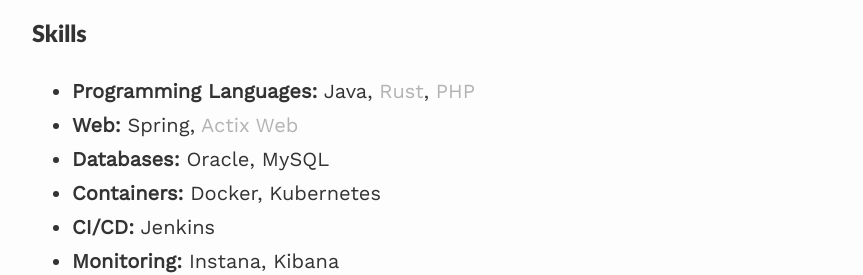
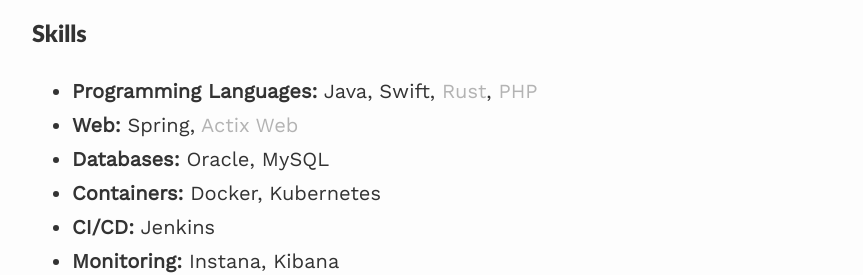
Before and after one commit to ngmmartins/ngmmartins.github.io, a Jekyll site: the page built from _pages/cv.md, in a window 1280 px wide. Shown: the part 453-728 px from the top of the page, without its empty margins (208-1071 px from the left). Built offline with Jekyll 4.4.1, drawn with Linux system fonts in a browser that asks for light colours; nearby versions of some CDN libraries.

Commit message:
updating skills

```diff
--- a/_pages/cv.md
+++ b/_pages/cv.md
@@ -19,7 +19,7 @@ This is a short version of my curriculum. You can find the complete PDF [here](C
 </pre>
 
 ### Skills ###
-- **Programming Languages:** Java, <span style="color:#b3b3b3">Rust</span>, <span style="color:#b3b3b3">PHP</span>
+- **Programming Languages:** Java, Swift, <span style="color:#b3b3b3">Rust</span>, <span style="color:#b3b3b3">PHP</span>
 - **Web:** Spring, <span style="color:#b3b3b3">Actix Web</span>
 - **Databases:** Oracle, MySQL
 - **Containers:** Docker, Kubernetes
```
